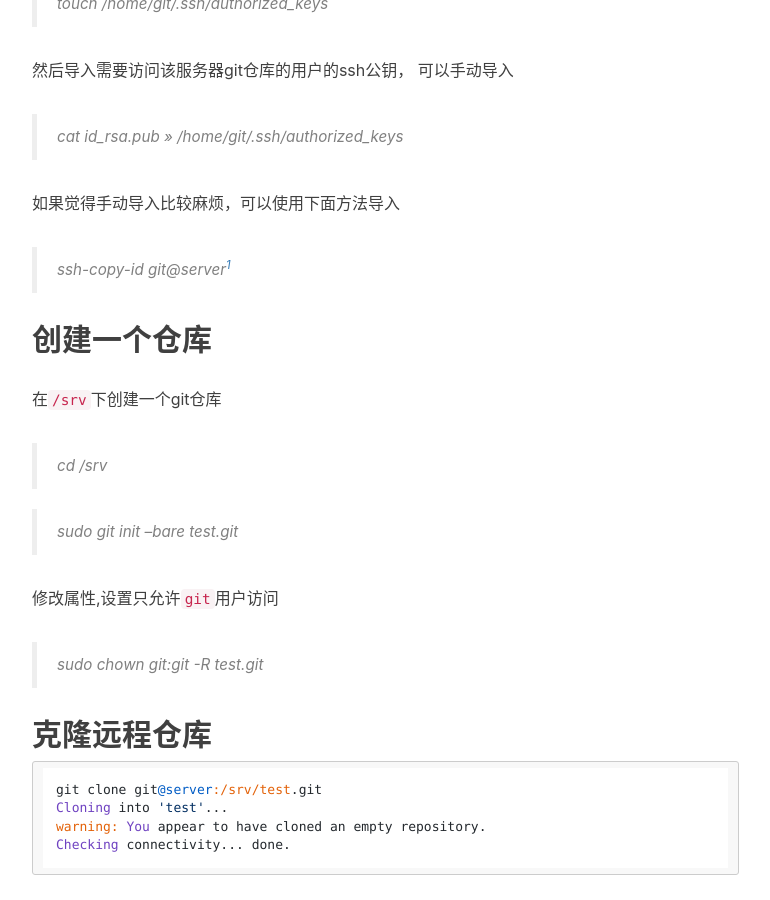
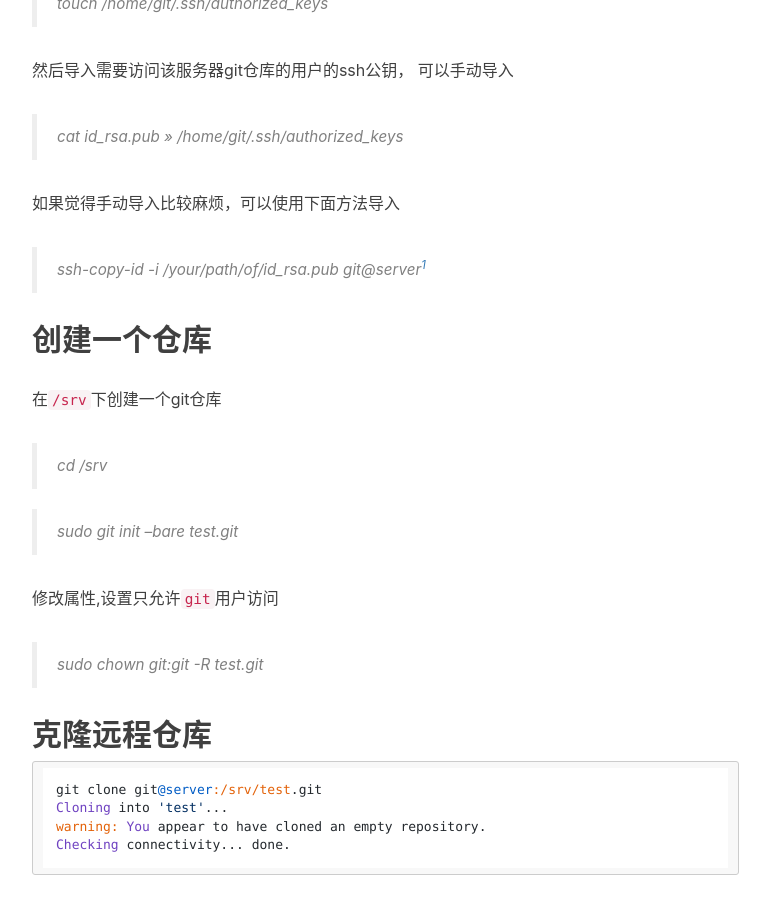
Before and after one commit to darcylee/darcylee.github.io, a Jekyll site: the page built from _posts/2016-10-10-setup-simple-git-server.md, in a window 1280 px wide and 900 px high, scrolled down 1413 px. Shown: the whole window, without its empty margins (233-1003 px from the left). Built offline with Jekyll 4.4.1, drawn with Linux system fonts in a browser that asks for light colours; nearby versions of some CDN libraries; comment, search, counter and statistics services are not loaded.

Commit message:
fix error param of ssh-copy-id

```diff
--- a/_posts/2016-10-10-setup-simple-git-server.md
+++ b/_posts/2016-10-10-setup-simple-git-server.md
@@ -42,7 +42,7 @@ tags:       [linux, git, RaspberryPi]
 
 如果觉得手动导入比较麻烦，可以使用下面方法导入
 
-> ssh-copy-id git@server[^1]
+> ssh-copy-id -i /your/path/of/id_rsa.pub git@server[^1]
 
 ##  创建一个仓库
 
```
